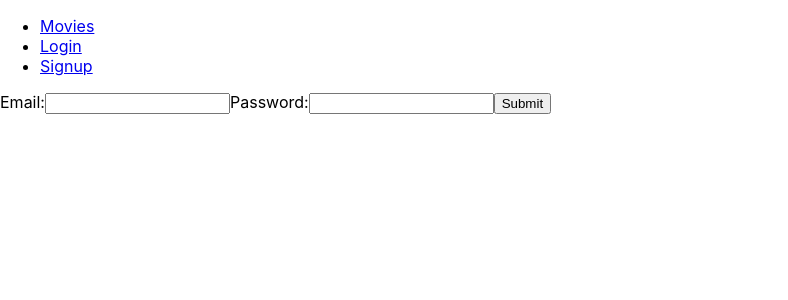
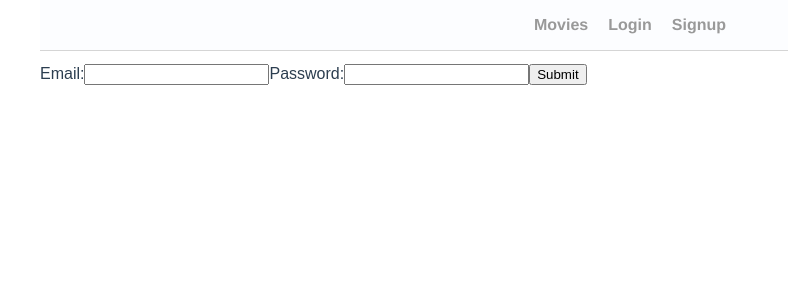
Before and after one commit to Ellimistdev/media-reviews-frontend, a React (Create React App) app: page /login in a window 1280 px wide. Shown: the top 300 px of the page, without its empty margins (0-788 px from the left). Built offline with nearby package versions, Linux system fonts and the light colour scheme.

Commit message:
init styling

```diff
--- a/src/components/MovieComponent.js
+++ b/src/components/MovieComponent.js
@@ -2,9 +2,11 @@ import React from 'react';
 
 const MovieComponent = props => {
   return (
-    <div className='movie'>
-      <p>Title: {props.movie.title}</p>
-      <p>ID: {props.movie.id} | TMDB ID: {props.movie.tmdb_id}</p>
+    <div className='movie wrapper'>
+      <img className='poster' src={props.movie.poster_url} alt='movie poster' />
+      <div className='data wrapper'>
+        <span className='title'>{props.movie.title}</span>
+      </div>
     </div>
   );
 }
--- a/src/containers/MovieContainer.js
+++ b/src/containers/MovieContainer.js
@@ -22,7 +22,9 @@ class MovieContainer extends Component {
     }
     return (
       <div className='movie-container'>
-        <MovieComponent movie={movie} />
+        <div className='movie-data wrapper'>
+          <MovieComponent movie={movie} />
+        </div>
         <ReviewsContainer reviews={reviews} type={'movie'}/>
         { auth.authenticated ? <ReviewForm movie={movie} user={auth.user}/> : <p>Log in to add a review!</p> }
       </div>
--- a/src/containers/MoviesContainer.js
+++ b/src/containers/MoviesContainer.js
@@ -3,6 +3,7 @@ import { connect } from 'react-redux';
 import { Link, withRouter } from "react-router-dom";
 import { fetchMovies } from '../redux/actions/MovieActions';
 import CreateMovieForm from '../forms/CreateMovieForm';
+import MovieComponent from '../components/MovieComponent';
 
 class MoviesContainer extends Component {
 
@@ -23,15 +24,18 @@ class MoviesContainer extends Component {
     }
 
     return (
-      <ul>
+      <React.Fragment>
         { auth.authenticated ? addMovie : <p>Log in to add a movie!</p> }
-        {movies.map(movie => (
-          <li key={movie.id}>
-            <h4>Title:<Link to={`/movies/${movie.id}`}>{movie.title}</Link></h4>
-            <p>ID: {movie.id} | TMDB ID: {movie.tmdb_id}</p>
-          </li>
-          ))}
-      </ul>
+        <ul className='movie-list wrapper'>
+          {movies.map(movie => (
+            <li key={movie.id} className='movie-thumb'>
+              <Link to={`/movies/${movie.id}`}>
+                <MovieComponent movie={movie} />
+              </Link>
+            </li>
+            ))}
+        </ul>
+      </React.Fragment>
     )
   }
 }
--- a/src/index.css
+++ b/src/index.css
@@ -1,14 +1,159 @@
+/* Prevents vertical scrollbar from shifting page */
+html {
+  overflow-x: hidden;
+  margin-right: calc(-1 * (100vw - 100%));
+}
 body {
-  margin: 0;
-  padding: 0;
-  font-family: -apple-system, BlinkMacSystemFont, "Segoe UI", "Roboto", "Oxygen",
-    "Ubuntu", "Cantarell", "Fira Sans", "Droid Sans", "Helvetica Neue",
-    sans-serif;
+  max-width: 1200px;
+  margin: 0 auto;
+  display: flex;
+  flex-wrap: wrap;
+}
+
+nav {
+  position: fixed;
+  border-bottom: 1px solid #d5d5d5;
+  max-width: 1200px;
+  width: 100vw;
+  top: 0;
+  text-align: center;
+  background-color: rgba(252,253,255,.9);
+  z-index:1;
+}
+
+ul {
+  font-family:'Helvetica', 'Arial', 'Sans-Serif';
+  list-style: none;
+  padding: 0px;
+}
+
+li {
+  display: inline;
+  margin-right: 20px;
+  font-weight: bold;
+}
+
+a {
+  text-decoration: none;
+  color: #999;
+}
+
+a:hover {
+  text-decoration: underline;
+  color: rgb(88, 88, 88);
+}
+
+h1 {
+  font-size: 3em;
+  text-align: center;
+}
+
+p {
+  line-height: 1.4em;
+  color: #333;
+}
+
+
+
+
+img {
+  height: auto;
+  max-width: 100%;
+  width: 100%;
+}
+
+#root {
+  font-family: Prompt, Arial, sans-serif;
   -webkit-font-smoothing: antialiased;
   -moz-osx-font-smoothing: grayscale;
+  color: #2c3e50;
+  width: 100%;
+  margin: 3em 0;
 }
 
-code {
-  font-family: source-code-pro, Menlo, Monaco, Consolas, "Courier New",
-    monospace;
+.wrapper {
+  display: flex;
+  flex-wrap: wrap;
 }
+
+.wrapper span {
+  width: 100%;
+}
+
+article {
+  box-shadow: 4px 4px 10px 1px #b3b3b3;
+}
+
+article:hover {
+  box-shadow: 5px 5px 10px 1px #a9a9a9;
+}
+
+
+
+.button {
+  background-color: #999;
+  color: white;
+  padding: 0.4em 1em;
+  box-shadow: 1px 1px 1px 0px #b3b3b3;
+}
+
+.button:hover {
+  background-color: #6d6d6d;
+  box-shadow: 1px 1px 1px 1px #a9a9a9;
+}
+
+.movie {
+  display: block;
+  margin: auto;
+  padding: 1em;
+  width: 100%;
+}
+
+.description {
+  padding: 0.5em;
+  font-size: 1em;
+  height: 70px;
+}
+
+.links, .details {
+  text-align: center;
+  padding: 0.5em;
+  margin: 0;
+  font-size: 1em;
+}
+
+.links .source {
+  padding: 0 0.5em;
+}
+
+.movie-thumb {
+  position: relative;
+  zoom:1;
+  display: inline-block;
+}
+
+.movie-data{
+  width: 100%;
+}
+
+.movie-data .movie .poster {
+  max-width: 250px;
+}
+
+@media screen and (max-width: 700px) {
+  .movie-list .movie-thumb {
+    width: calc(100% / 3);
+  }
+}
+
+@media screen and (min-width: 701px) and (max-width: 960px) {
+  .movie-list .movie-thumb {
+    width: calc(100% / 4);
+  }
+}
+
+@media screen and (min-width: 961px) {
+  .movie-list .movie-thumb {
+    width: calc(100% / 6);
+  }
+}
```
Also changed, not shown: src/App.js (line endings or trailing spaces), src/forms/CreateMovieForm.js (line endings or trailing spaces), src/forms/LoginForm.js (line endings or trailing spaces).
